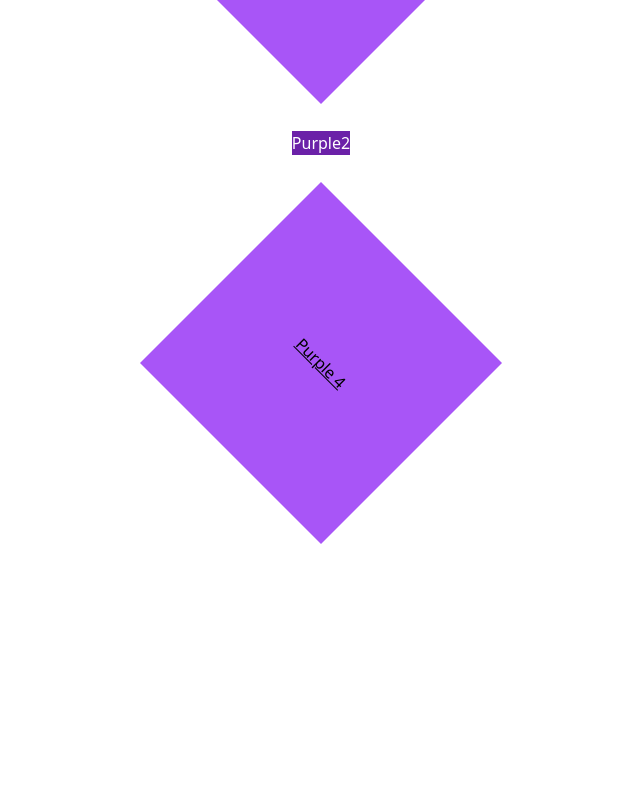
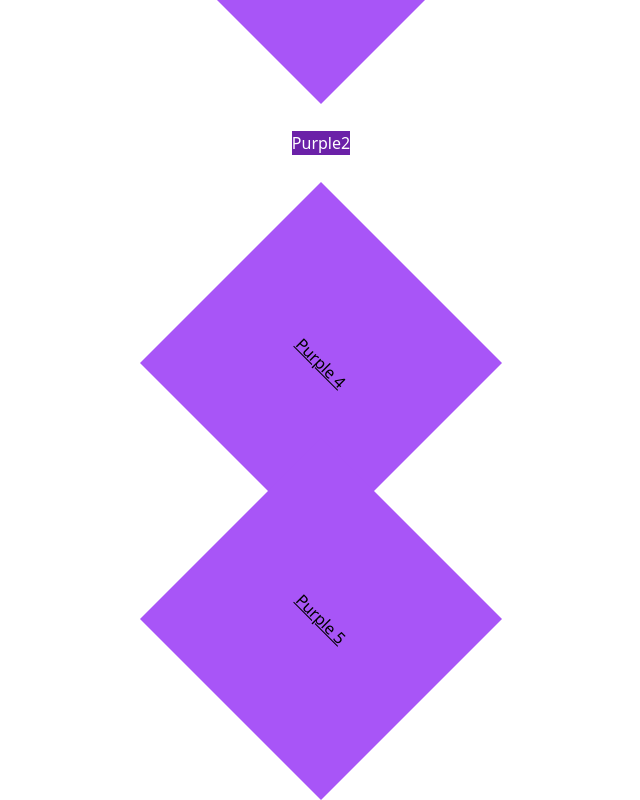
Before and after one commit to SODEFA-GmbH-Co-KG/zwilling, a Next.js app: page / in a window 1280 px wide. Shown: the part 1561-2361 px from the top of the page, without its empty margins (319-959 px from the left). Before the commit the page ends 2105 px from the top, so only its background shows below. Built offline with nearby package versions, Linux system fonts and the light colour scheme.

Commit message:
➕ styled components

```diff
--- a/src/pages/index.tsx
+++ b/src/pages/index.tsx
@@ -35,6 +35,11 @@ const PurpleBox3 = tw.a()
 const PurpleBox4 = styled(PurpleBox2)`
   text-decoration: underline;
 `
+const PurpleBox5 = styled(
+  tw.a([squareClasses, 'bg-purple-500', { 'rotate-45': true }])
+)`
+  text-decoration: underline;
+`
 
 export default function Page() {
   return (
@@ -65,6 +70,7 @@ export default function Page() {
             Purple2
           </PurpleBox3>
           <PurpleBox4>Purple 4</PurpleBox4>
+          <PurpleBox5>Purple 5</PurpleBox5>
         </div>
       </div>
     </>
```
